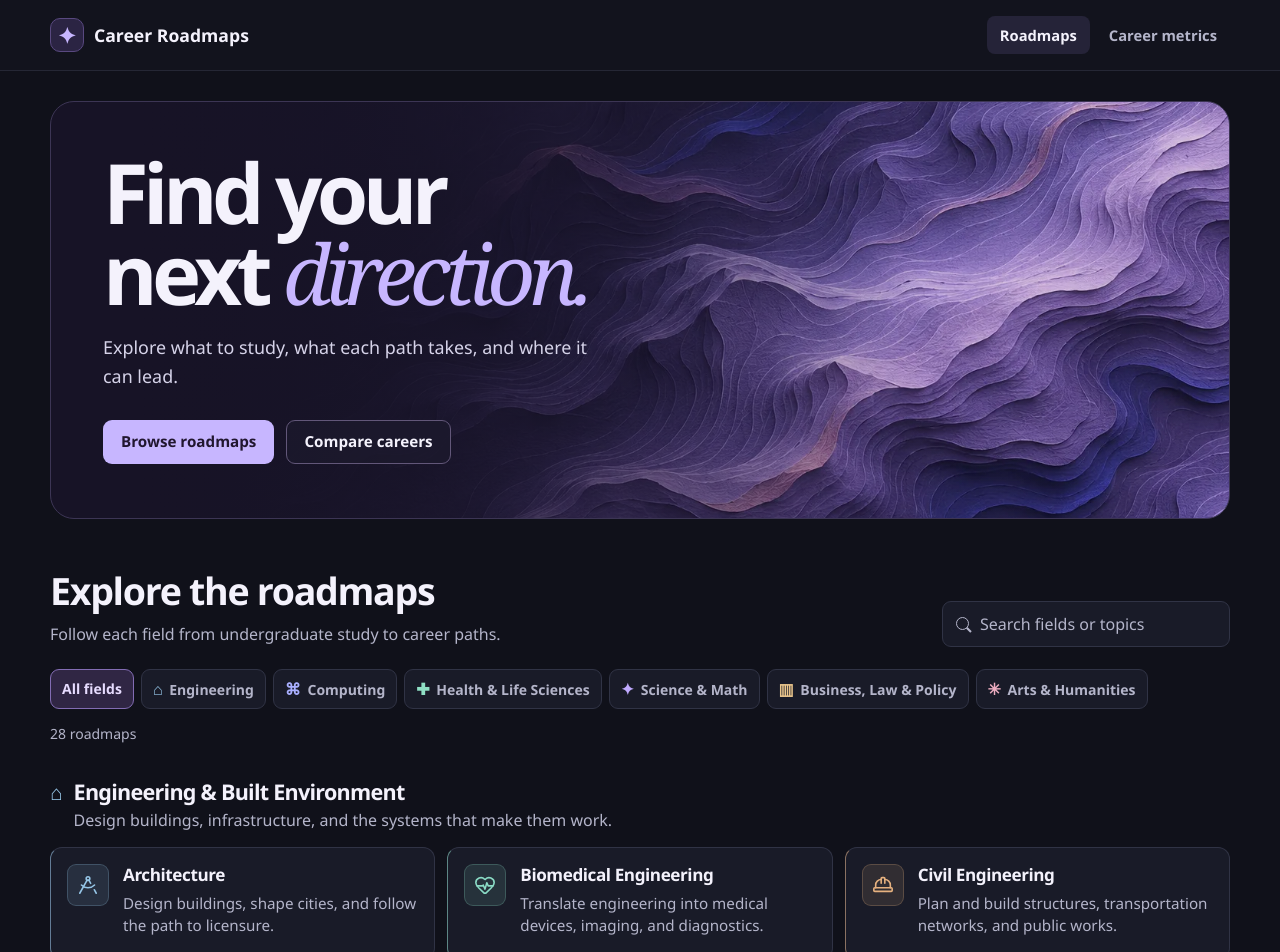
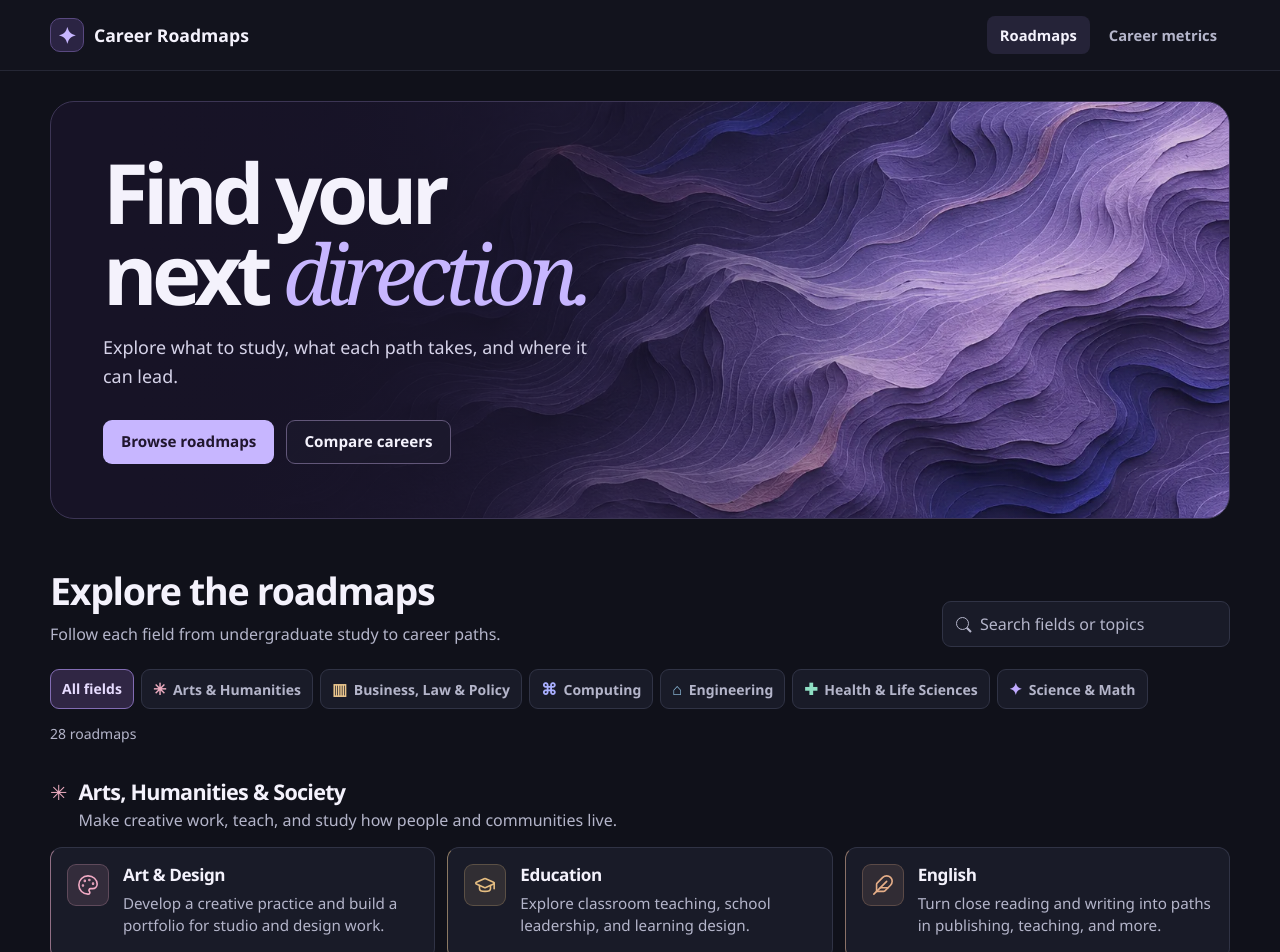
Before and after one commit to cabarria/career-roadmaps, a React (Vite) app: page / in a window 1280 px wide. Shown: the top 952 px of the page. Built offline with nearby package versions, Linux system fonts and the light colour scheme.

Commit message:
Alphabetize the roadmap directory

```diff
--- a/src/catalog.js
+++ b/src/catalog.js
@@ -95,12 +95,14 @@ const sections = [
   },
 ];
 
-export const roadmapGroups = sections.map(({ fields, ...group }) => ({
-  ...group,
-  roadmaps: fields.map(([slug, title, description, accent, Icon]) => ({
-    slug, title, description, accent, Icon,
-  })),
-}));
+export const roadmapGroups = sections
+  .map(({ fields, ...group }) => ({
+    ...group,
+    roadmaps: fields
+      .map(([slug, title, description, accent, Icon]) => ({ slug, title, description, accent, Icon }))
+      .sort((left, right) => left.title.localeCompare(right.title)),
+  }))
+  .sort((left, right) => left.label.localeCompare(right.label));
 
 export const roadmaps = roadmapGroups.flatMap(group => group.roadmaps);
 
```
